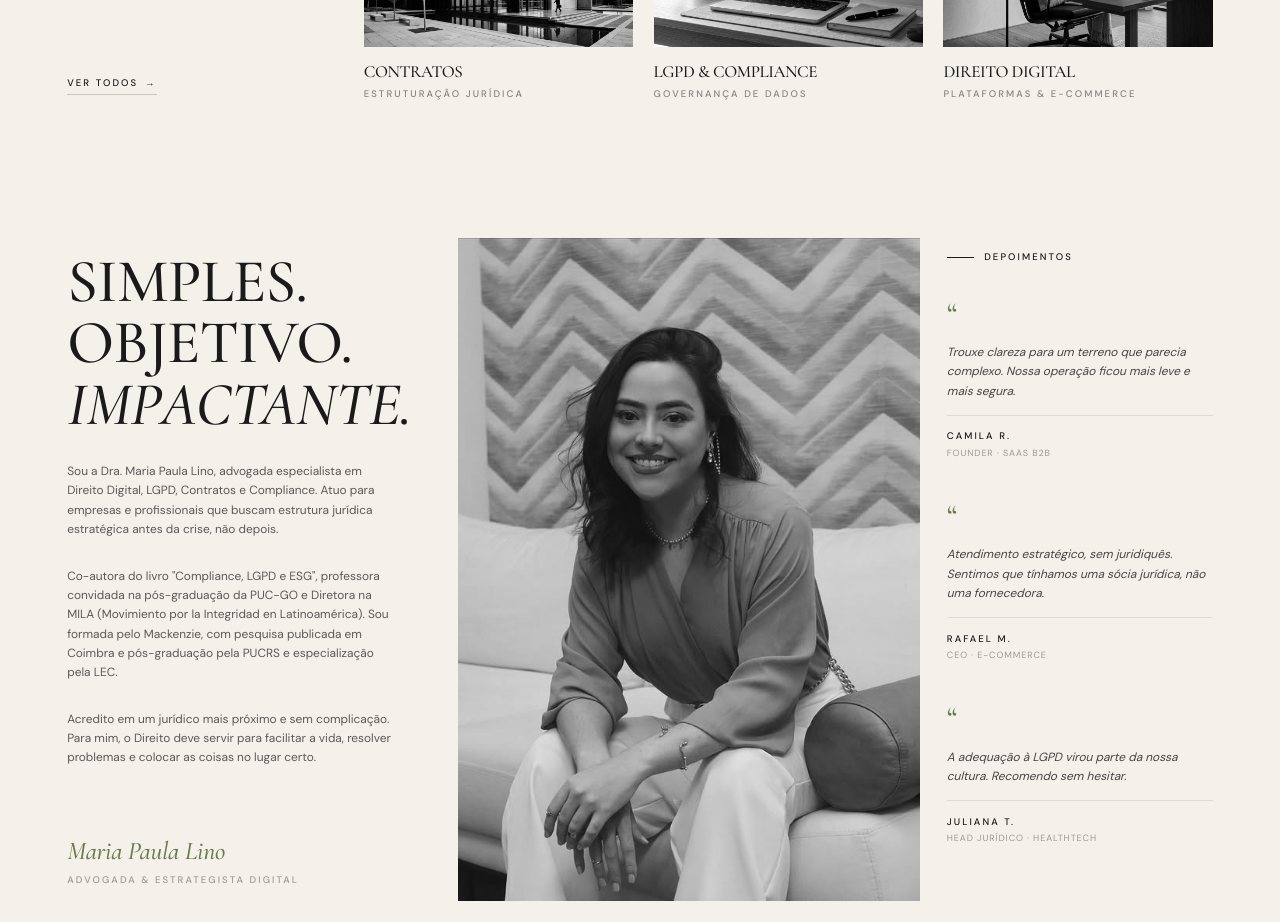
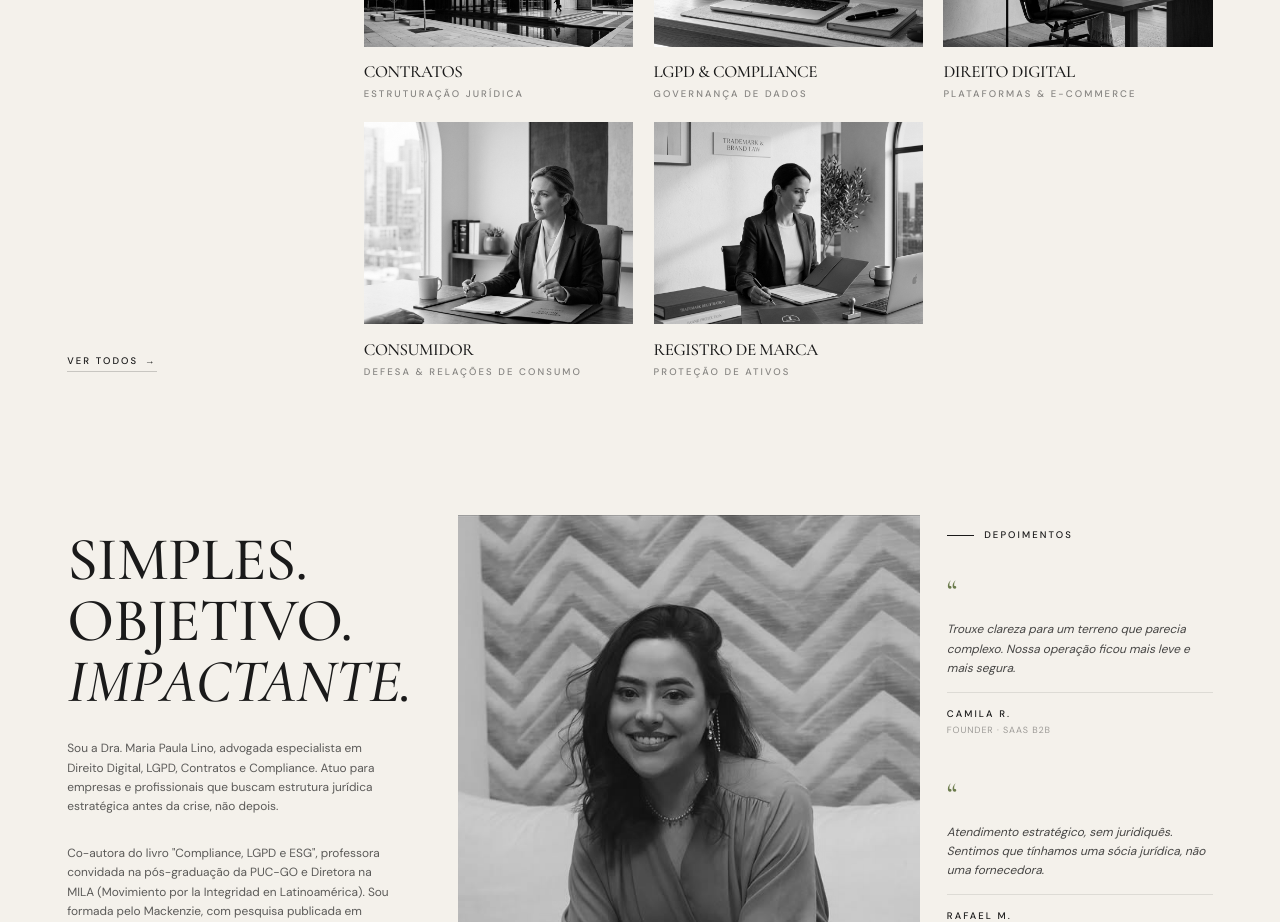
Before and after one commit to anacquesta/mariapaula-project, a React (Vite) app: page / in a window 1280 px wide. Shown: the part 1160-2082 px from the top of the page. Built offline with nearby package versions, Linux system fonts and the light colour scheme; the HTML template or start-up script is replaced by a standard one.

Commit message:
feat: add Consumer Law and Trademark Registration to featured areas

```diff
--- a/src/components/site/Areas.tsx
+++ b/src/components/site/Areas.tsx
@@ -1,6 +1,8 @@
 import project1 from "@/assets/project-1.png";
 import project2 from "@/assets/project-2.png";
 import project3 from "@/assets/project-3.png";
+import project4 from "@/assets/project-4.png";
+import project5 from "@/assets/project-5.png";
 import { useReveal } from "@/hooks/use-reveal";
 
 const featuredAreas = [
@@ -21,6 +23,18 @@ const featuredAreas = [
     title: "DIREITO DIGITAL",
     subtitle: "Plataformas & E-commerce",
     img: project3,
+  },
+  {
+    n: "04",
+    title: "CONSUMIDOR",
+    subtitle: "Defesa & Relações de Consumo",
+    img: project4,
+  },
+  {
+    n: "05",
+    title: "REGISTRO DE MARCA",
+    subtitle: "Proteção de Ativos",
+    img: project5,
   },
 ];
 
```
Also changed, not shown: src/assets/project-4.png (added), src/assets/project-5.png (added).
